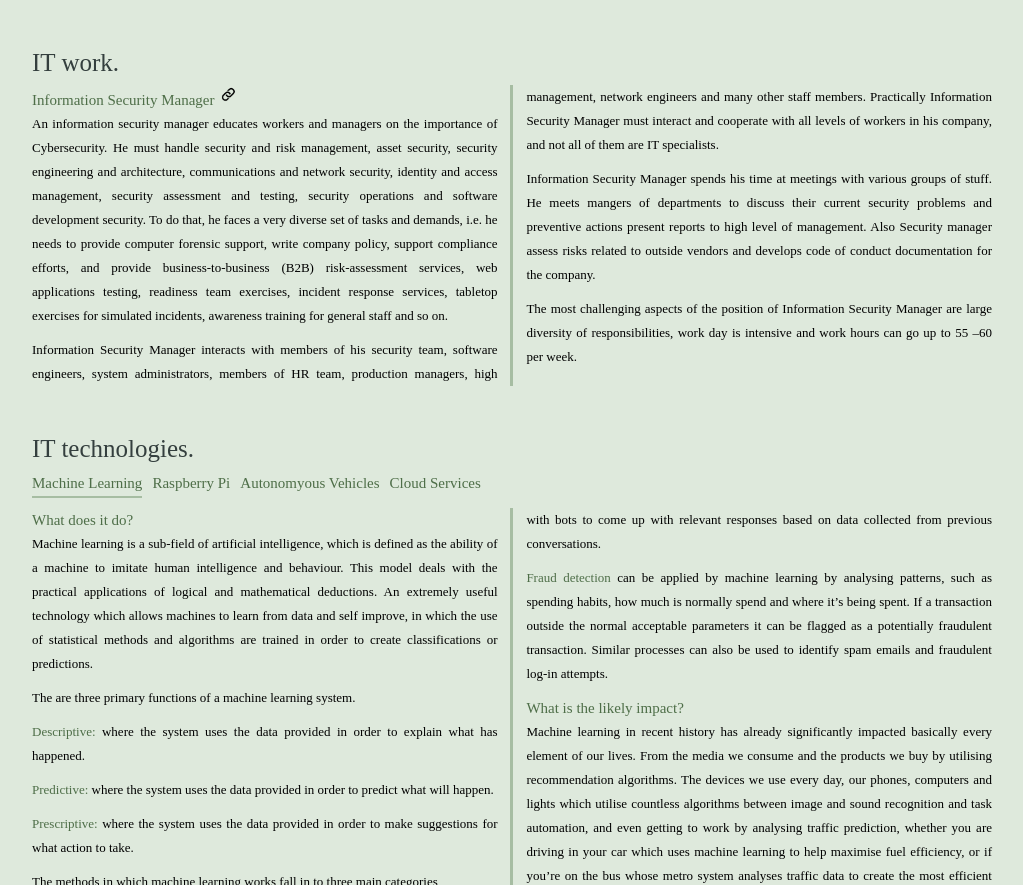
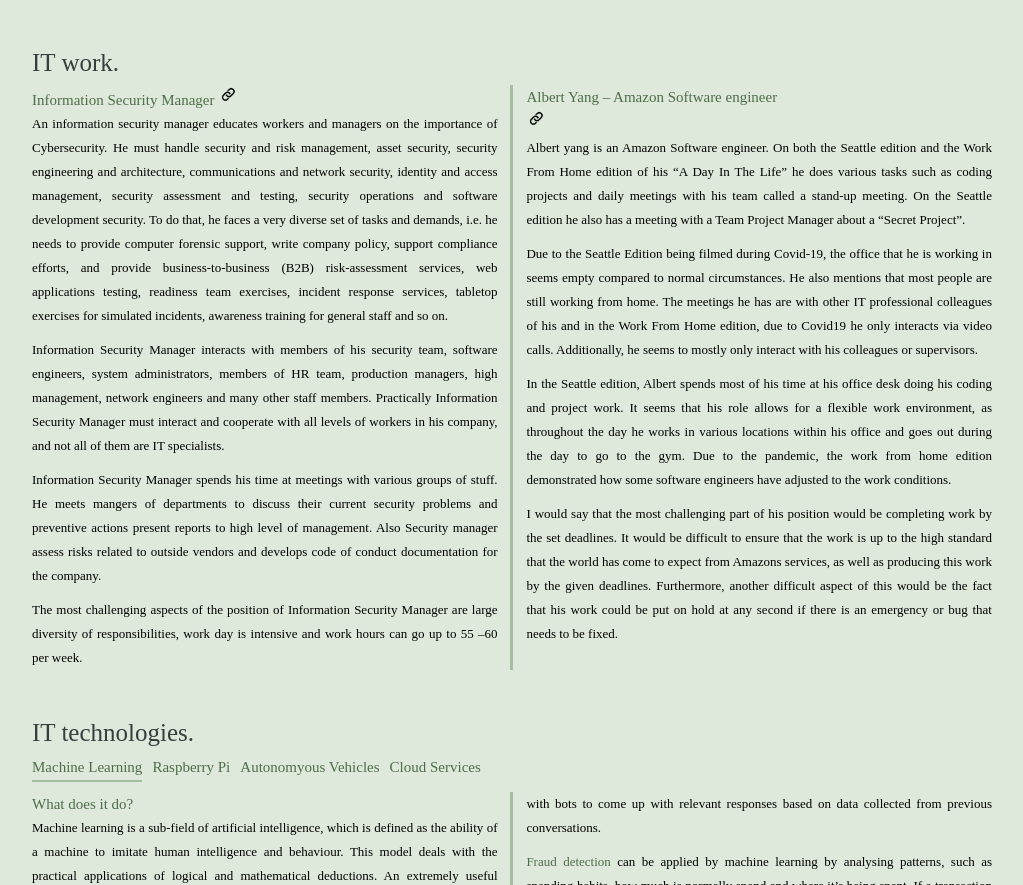
Before and after one commit to danwen7/Team-Project, a plain HTML site: page index.html in a window 1280 px wide. Shown: the part 1283-2168 px from the top of the page, without its empty margins (128-1151 px from the left). Drawn offline with nearby package versions, Linux system fonts and the light colour scheme; a web font is replaced by a local one.

Commit message:
Update index.html

```diff
--- a/index.html
+++ b/index.html
@@ -472,6 +472,24 @@
         <p>
           The most challenging aspects of the position of Information Security Manager are large diversity of
           responsibilities, work day is intensive and work hours can go up to 55 –60 per week.
+        </p>
+        <a style=”text-decoration: none”
+           href=”https://www.youtube.com/watch?v=deLf6eynC40&t=190s”
+           >
+          <h3 style=”display:inline-block”> Albert Yang – Amazon Software engineer </h3>
+          <img class="open-link" src="assets/images/open-link.png" />
+        </a>
+        <p>
+          Albert yang is an Amazon Software engineer. On both the Seattle edition and the Work From Home edition of his “A Day In The Life” he does various tasks such as coding projects and daily meetings with his team called a stand-up meeting. On the Seattle edition he also has a meeting with a Team Project Manager about a “Secret Project”.
+        </p>
+        <p>
+          Due to the Seattle Edition being filmed during Covid-19, the office that he is working in seems empty compared to normal circumstances. He also mentions that most people are still working from home. The meetings he has are with other IT professional colleagues of his and in the Work From Home edition, due to Covid19 he only interacts via video calls. Additionally, he seems to mostly only interact with his colleagues or supervisors.
+        </p>
+        <p>
+          In the Seattle edition, Albert spends most of his time at his office desk doing his coding and project work. It seems that his role allows for a flexible work environment, as throughout the day he works in various locations within his office and goes out during the day to go to the gym. Due to the pandemic, the work from home edition demonstrated how some software engineers have adjusted to the work conditions.
+        </p>
+        <p>
+          I would say that the most challenging part of his position would be completing work by the set deadlines. It would be difficult to ensure that the work is up to the high standard that the world has come to expect from Amazons services, as well as producing this work by the given deadlines. Furthermore, another difficult aspect of this would be the fact that his work could be put on hold at any second if there is an emergency or bug that needs to be fixed.
         </p>
       </div>
     </section>
```
